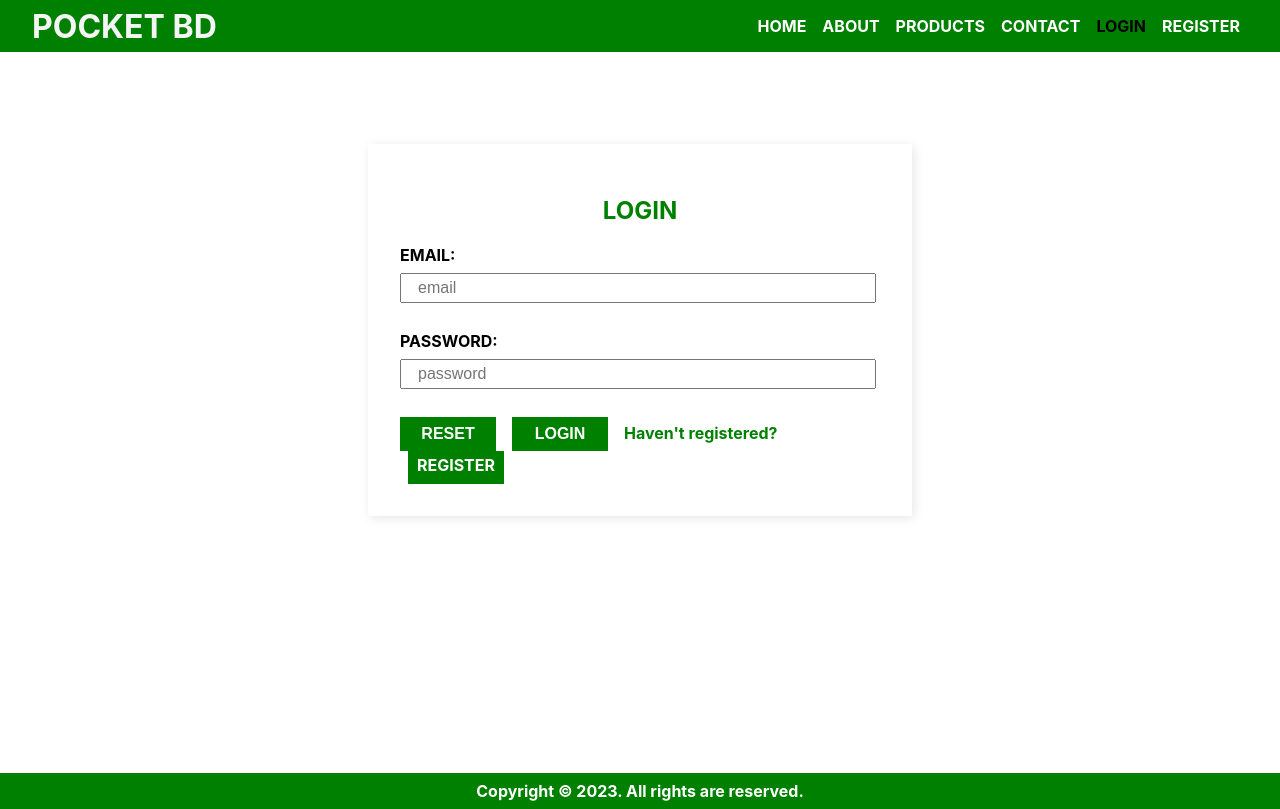
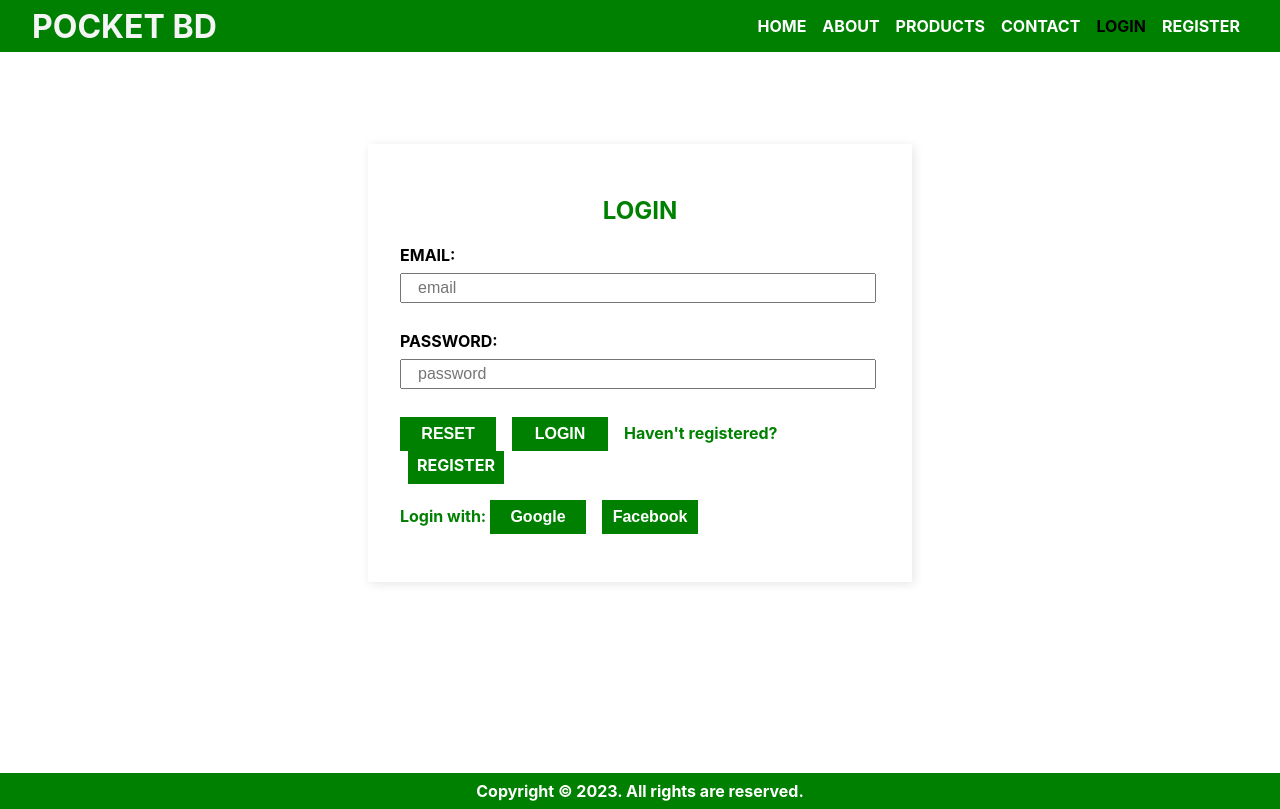
Before and after one commit to raihan-mahmud-talukder/pocket-bd, a React (Create React App) app in the folder client/: page /login in a window 1280 px wide. Built offline with nearby package versions, Linux system fonts and the light colour scheme.

Commit message:
passport login

```diff
--- a/client/src/pages/Login.jsx
+++ b/client/src/pages/Login.jsx
@@ -18,12 +18,18 @@ export const Login = () => {
     const login = async event => {
         event.preventDefault()
         const user = { email, password }
+        console.log(user, 'triggered')
         try {
             const result = (await axios.post('/api/users/login', user)).data
             localStorage.setItem('currentUser', JSON.stringify(result))
             modal()
             navigate('/products')
         } catch (error) { console.log(error) }
+    }
+
+    const google = () => {
+        window.open('http://localhost:5000/auth/google/callback', '_self')
+        // modal()
     }
 
     return (
@@ -50,6 +56,11 @@ export const Login = () => {
             <button type="reset" value='reset'>RESET</button>
             <button type="submit" value='submit'>LOGIN</button>
             <span>Haven't registered? <a href='/register'>REGISTER</a></span>
+            <p>
+                <span>Login with: </span>
+                <button onClick={google}>Google</button>
+                <button onClick={google}>Facebook</button>
+            </p>
         </form>
     )
 }
```
Also changed, not shown: 2 other files (tests, documents, lock files or other folders).
